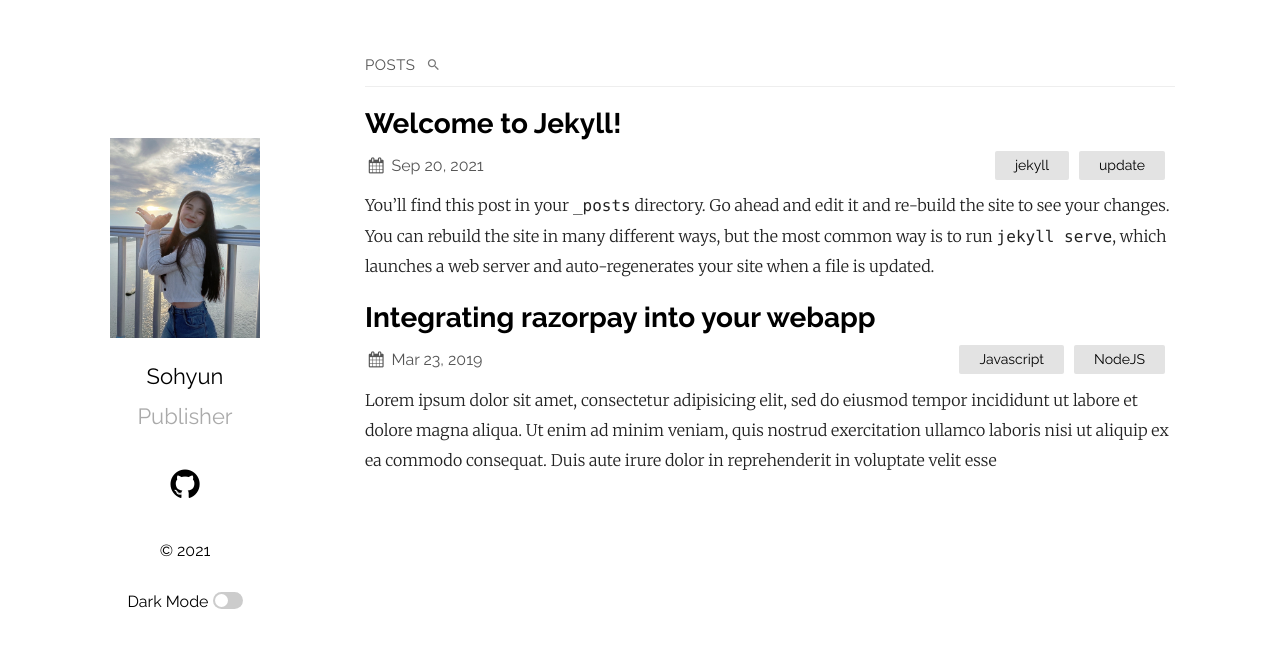
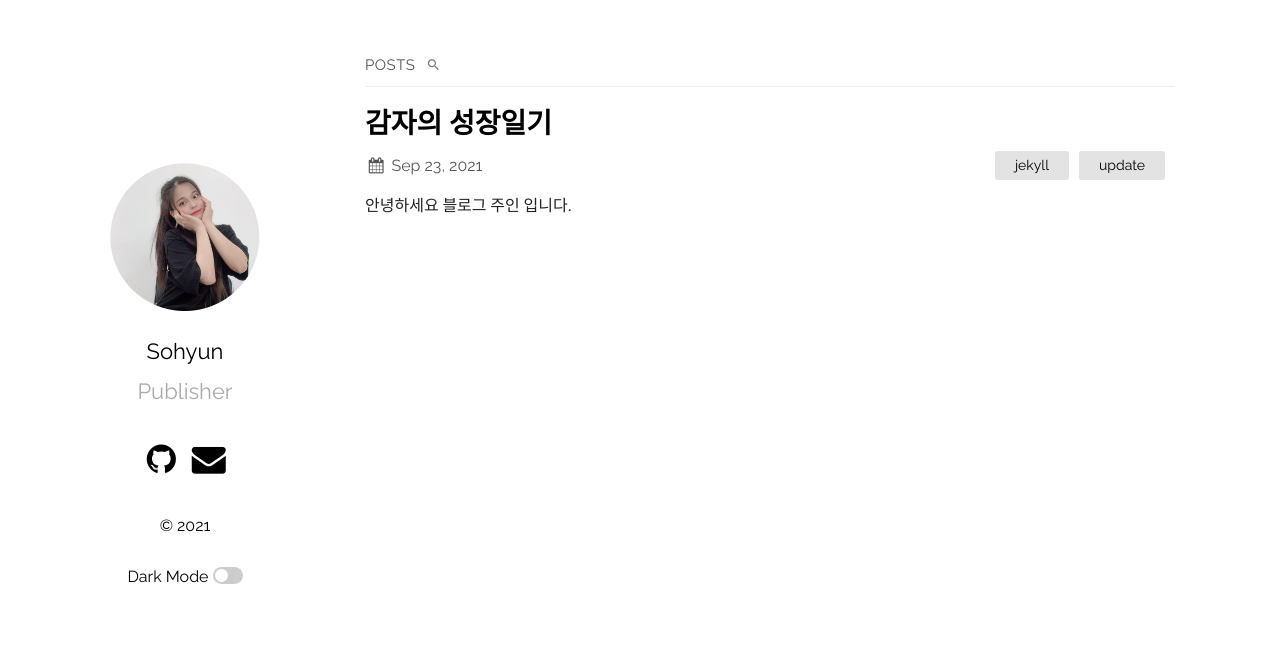
Before and after one commit to ppotatoG/ppotatoG.github.io, a Jekyll site: the page built from index.md, in a window 1280 px wide. Shown: the top 648 px of the page. Built offline with Jekyll 4.4.1, drawn with Linux system fonts in a browser that asks for light colours.

Commit message:
First Post

````diff
--- a/_config.yml
+++ b/_config.yml
@@ -18,7 +18,7 @@
   sitemap: true # set to true to generate sitemap.xml content
   search: true # set to true to enable searchbar
   dark_mode: true # set to true to add dark mode toggle
-  portfolio_image: "assets/portfolio.jpg" # the path from the base directory of the site to the image to display (no / at the start)
+  portfolio_image: "assets/portfolio.png" # the path from the base directory of the site to the image to display (no / at the start)
   html_lang: "ko" # set the lang attribute of the <html> tag for the pages. See here for a list of codes: https://www.w3schools.com/tags/ref_country_codes.asp
   condensed_mobile:
     #- home
@@ -26,22 +26,11 @@
     - post
   # generate social links in footer
   social_links:
-    #twitter: samarsault
     github:  ppotatoG
-    #linkedIn: in/samarsault
-    #dribbble: jekyll
-    #flickr:   jekyll
-    #instagram: jekyll
-    #pinterest: jekyll
-    #youtube: jekyll
-    #facebook: jekyll
-    #soundcloud: jekyll
-    #telegram: jekyll
-    #gitlab: jekyll
-    #email: jekyll
+    email: thgus2270@gmail.com
 
-    # Mastodon instances
-    # mastodon:
+    #Mastodon instances
+    #mastodon:
     # - username: jekyll
     #   instance: example.com
     # - username: jekyll2
--- a/_posts/2019-03-23-welcome-to-jekyll.markdown
+++ /dev/null
@@ -1,28 +0,0 @@
----
-layout: post
-title:  "Integrating razorpay into your webapp"
-date:   2019-03-23 21:03:36 +0530
-categories: Javascript NodeJS
----
-Lorem ipsum dolor sit amet, consectetur adipisicing elit, sed do eiusmod tempor incididunt ut labore et dolore magna aliqua. Ut enim ad minim veniam, quis nostrud exercitation ullamco laboris nisi ut aliquip ex ea commodo consequat. Duis aute irure dolor in reprehenderit in voluptate velit esse
-
-```javascript
-const Razorpay = require('razorpay');
-
-let rzp = Razorpay({
-	key_id: 'KEY_ID',
-	secret: 'name'
-});
-
-// capture request
-rzp.capture(payment_id, cost)
-	.then(function (data) {
-		return 2;
-	})
-```
-
-Check out the [Jekyll docs][jekyll-docs] for more info on how to get the most out of Jekyll. File all bugs/feature requests at [Jekyll’s GitHub repo][jekyll-gh]. If you have questions, you can ask them on [Jekyll Talk][jekyll-talk].
-
-[jekyll-docs]: https://jekyllrb.com/docs/home
-[jekyll-gh]:   https://github.com/jekyll/jekyll
-[jekyll-talk]: https://talk.jekyllrb.com/
--- a/_posts/2021-09-20-welcome-to-jekyll.markdown
+++ /dev/null
@@ -1,29 +0,0 @@
----
-layout: post
-title:  "Welcome to Jekyll!"
-date:   2021-09-20 14:53:17 +0900
-categories: jekyll update
----
-You’ll find this post in your `_posts` directory. Go ahead and edit it and re-build the site to see your changes. You can rebuild the site in many different ways, but the most common way is to run `jekyll serve`, which launches a web server and auto-regenerates your site when a file is updated.
-
-Jekyll requires blog post files to be named according to the following format:
-
-`YEAR-MONTH-DAY-title.MARKUP`
-
-Where `YEAR` is a four-digit number, `MONTH` and `DAY` are both two-digit numbers, and `MARKUP` is the file extension representing the format used in the file. After that, include the necessary front matter. Take a look at the source for this post to get an idea about how it works.
-
-Jekyll also offers powerful support for code snippets:
-
-{% highlight ruby %}
-def print_hi(name)
-  puts "Hi, #{name}"
-end
-print_hi('Tom')
-#=> prints 'Hi, Tom' to STDOUT.
-{% endhighlight %}
-
-Check out the [Jekyll docs][jekyll-docs] for more info on how to get the most out of Jekyll. File all bugs/feature requests at [Jekyll’s GitHub repo][jekyll-gh]. If you have questions, you can ask them on [Jekyll Talk][jekyll-talk].
-
-[jekyll-docs]: https://jekyllrb.com/docs/home
-[jekyll-gh]:   https://github.com/jekyll/jekyll
-[jekyll-talk]: https://talk.jekyllrb.com/
--- /dev/null
+++ b/_posts/2021-09-23-Hello-word.markdown
@@ -0,0 +1,16 @@
+---
+layout: post
+title:  "감자의 성장일기"
+date:   2021-09-23
+categories: jekyll update
+---
+
+안녕하세요 블로그 주인 입니다.
+
+네이버 블로그는 시작한지 10개월정도 됐는데 깃헙블로그는 처음이네요
+
+네이버 블로그는 일기장처럼, 깃헙 블로그는 영양가 있는 글들로만 채울 예정입니다.
+
+잘 부탁드려요 :)
+
+<a href="https://blog.naver.com/thgus2270/222478023939" target="_blank">네이버 블록그 소개글</a>
````
Also changed, not shown: assets/portfolio.jpg (deleted), assets/portfolio.png.
